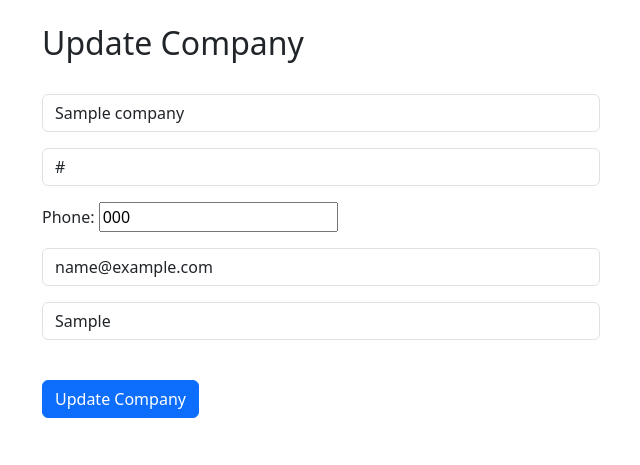
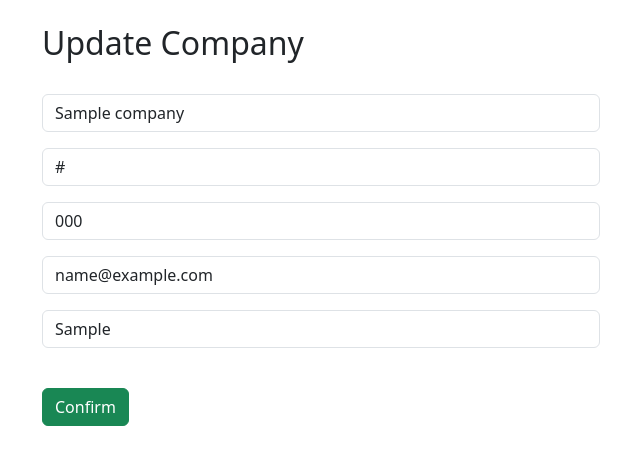
Before and after one commit to CLebby-code/Django-CRM, a Django app: page /update_company/1 in a window 1280 px wide. Shown: the part 56-521 px from the top of the page, without its empty margins (319-959 px from the left). Run offline with Django 4.2, Linux system fonts and the light colour scheme; a user stored in the database is signed in; tables that the repository leaves empty hold one stand-in row (values such as "Sample post"); some libraries are stand-ins or nearby versions.

Commit message:
form styling fxed on add/update company

```diff
--- a/website/Templates/add_customer.html
+++ b/website/Templates/add_customer.html
@@ -14,6 +14,7 @@
 <button type="submit" class="btn btn-success">Confirm</button>
 <a href="{% url 'add_company' %}" class="btn btn-primary">Add a new Company</a>
 
+</form>
 </div>
 
 {% endblock %}
--- a/website/Templates/update_company.html
+++ b/website/Templates/update_company.html
@@ -5,15 +5,33 @@
 <br/>
 
 <form method="POST">
+
     {% csrf_token %}
 
+    <p>
+    <input type="text" name="name" value="{{current_company.name}}" placeholder="name" class="form-control" required id="id_name">
+    </p>
 
-    {{form.as_p}}
+    <p>
+    <input type="text" name="website" value="{{current_company.website}}" placeholder="website" class="form-control" required id="id_website">
+    </p>
 
-<br/>
-<button type="submit" class="btn btn-primary">Update Company</button>
+    <p>
+    <input type="tel" name="phone" value="{{current_company.phone}}" placeholder="phone" class="form-control" required id="id_phone">
+    </p>
 
-</form>
-</div>
+    <p>
+    <input type="text" name="email" value="{{current_company.email}}" placeholder="email" class="form-control" required id="id_email">
+    </p>
 
-{% endblock %}
+    <p>
+    <input type="text" name="industry" value="{{current_company.industry}}" placeholder="industry" class="form-control"  required id="id_industry">
+    </p>
+
+    <br/>
+    <button type="submit" class="btn btn-success">Confirm</button>
+
+    </form>
+    </div>
+
+    {% endblock %}
--- a/website/forms.py
+++ b/website/forms.py
@@ -134,7 +134,7 @@ class AddCompanyForm(forms.ModelForm):
         label="",
     )
     website = forms.CharField(
-        min_length=9,
+        min_length=10,
         required=True,
         widget=forms.widgets.TextInput(
             attrs={"placeholder": "Website", "class": "form-control"}
@@ -150,7 +150,7 @@ class AddCompanyForm(forms.ModelForm):
         label="",
     )
     industry = forms.CharField(
-        min_length=5,
+        min_length=3,
         required=True,
         widget=forms.widgets.TextInput(
             attrs={"placeholder": "Industry", "class": "form-control"}
--- a/website/views.py
+++ b/website/views.py
@@ -136,7 +136,11 @@ def update_company(request, pk):
         messages.success(request, "Company updated!")
         return redirect("home")
     else:
-        return render(request, "update_company.html", {"form": form})
+        return render(
+            request,
+            "update_company.html",
+            {"form": form, "current_company": current_company},
+        )
 
 
 @login_required
```
Also changed, not shown: website/Templates/add_company.html (+19 -1 lines).
